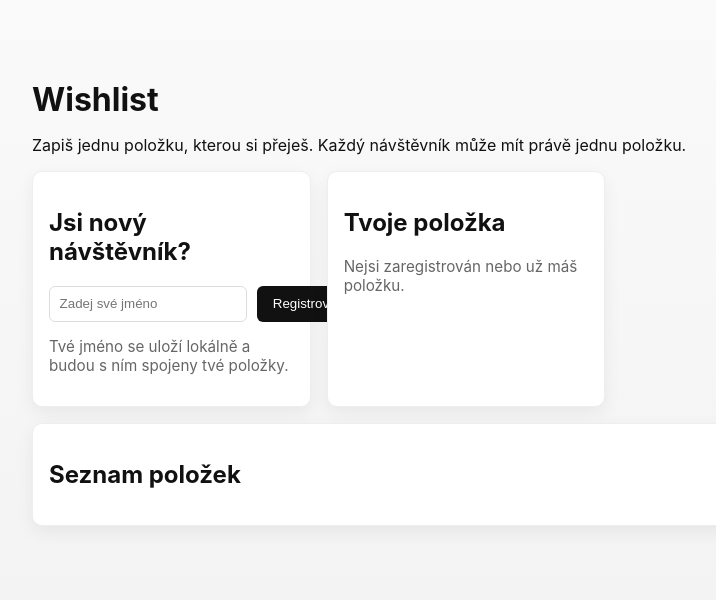
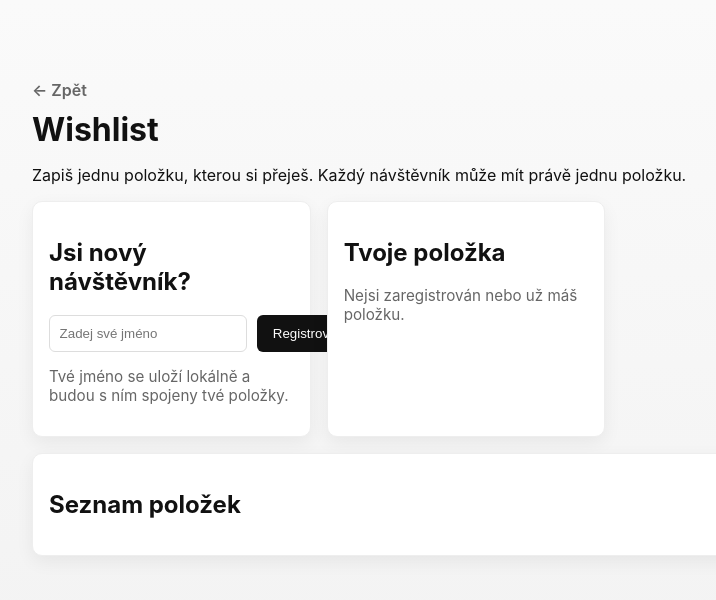
Before and after one commit to 4ME280-25ZS/jkrizanovsky, a website: page wishlist/public/index.html in a window 1280 px wide. Shown: the whole page, without its empty margins (174-890 px from the left). Drawn offline with Linux system fonts and the light colour scheme.

Commit message:
Add back link to projects (vizitka & wishlist)

```diff
--- a/vizitka/styles.css
+++ b/vizitka/styles.css
@@ -22,6 +22,10 @@ body{display:grid;place-items:center;background:linear-gradient(180deg,#fff,#f7f
 /* content wrapper to control text alignment relative to avatar */
 .content{flex:1;text-align:center}
 
+/* back link inside card */
+.back-link{align-self:flex-start;text-decoration:none;color:var(--muted);font-weight:600;margin-bottom:.25rem}
+.back-link:hover{color:var(--fg)}
+
 @media(min-width:520px){
   .card{max-width:520px}
   /* keep column layout on larger screens so info stacks vertically */
--- a/wishlist/public/index.html
+++ b/wishlist/public/index.html
@@ -9,6 +9,7 @@
   <body>
     <main class="wrap">
       <header>
+        <a class="back-link" href="../" aria-label="Zpět">← Zpět</a>
         <h1>Wishlist</h1>
         <p>Zapiš jednu položku, kterou si přeješ. Každý návštěvník může mít právě jednu položku.</p>
         <div id="previewBanner" class="muted hidden">Preview mode: DB not connected — zobrazeny ukázkové data.</div>
--- a/wishlist/public/styles.css
+++ b/wishlist/public/styles.css
@@ -5,6 +5,10 @@ body{font-family:Inter,system-ui,-apple-system,Segoe UI,Roboto,Arial;margin:0;ba
 header h1{margin:0;font-size:2rem}
 .board{display:grid;grid-template-columns:repeat(auto-fit,minmax(260px,1fr));gap:1rem;margin-top:1rem}
 .panel{background:var(--bg);padding:1rem;border-radius:10px;box-shadow:0 6px 18px rgba(0,0,0,.06);border:1px solid #eee}
+
+/* back link */
+.back-link{display:inline-block;margin-bottom:.6rem;color:var(--muted);text-decoration:none;font-weight:600}
+.back-link:hover{color:var(--fg)}
 .field{display:flex;gap:.6rem}
 .field input{flex:1;padding:.6rem;border-radius:6px;border:1px solid #ddd}
 .field button{padding:.6rem 1rem;border-radius:6px;border:none;background:#111;color:#fff;cursor:pointer}
```
Also changed, not shown: vizitka/index.html (+1 -0 lines).
